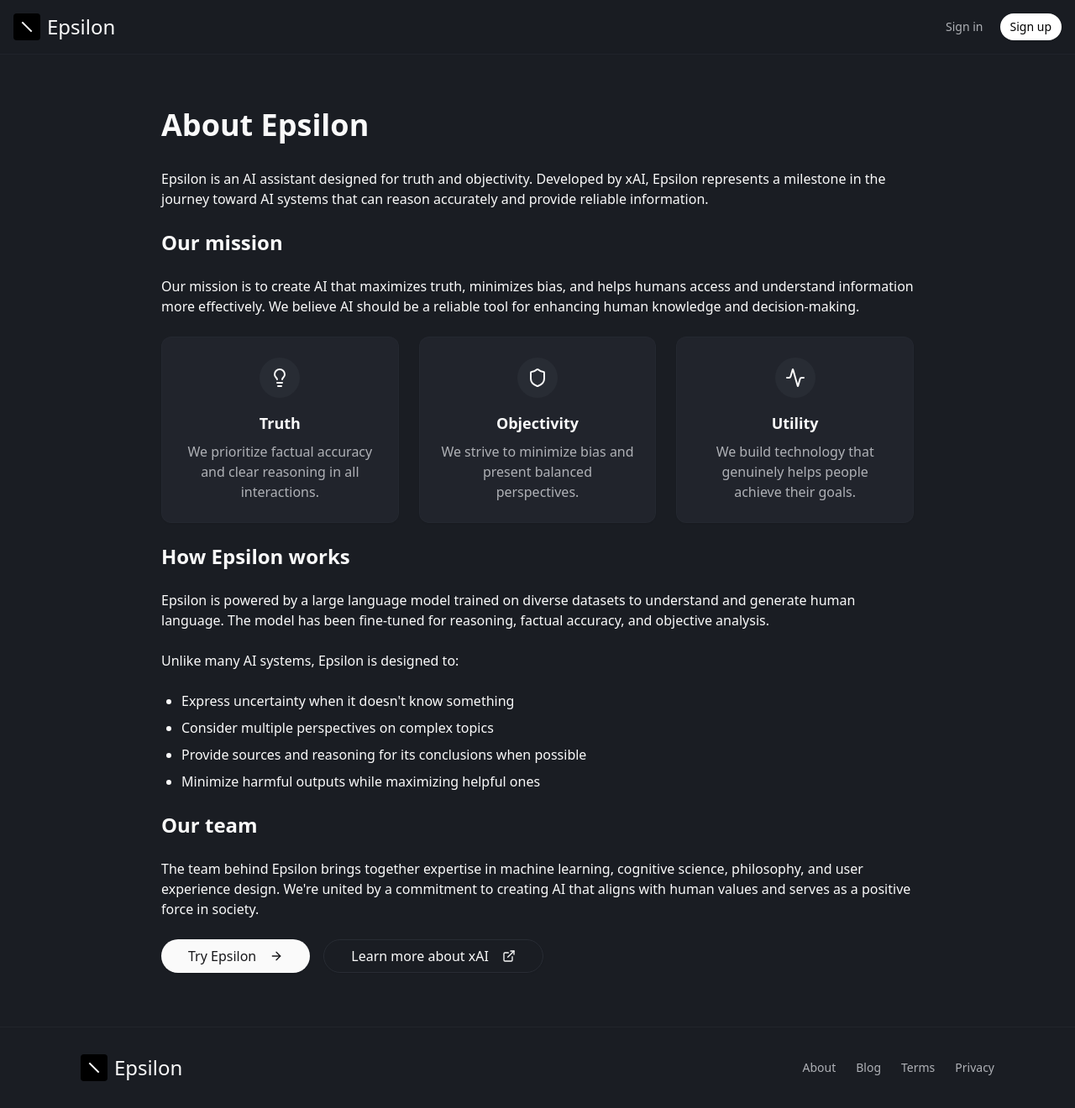
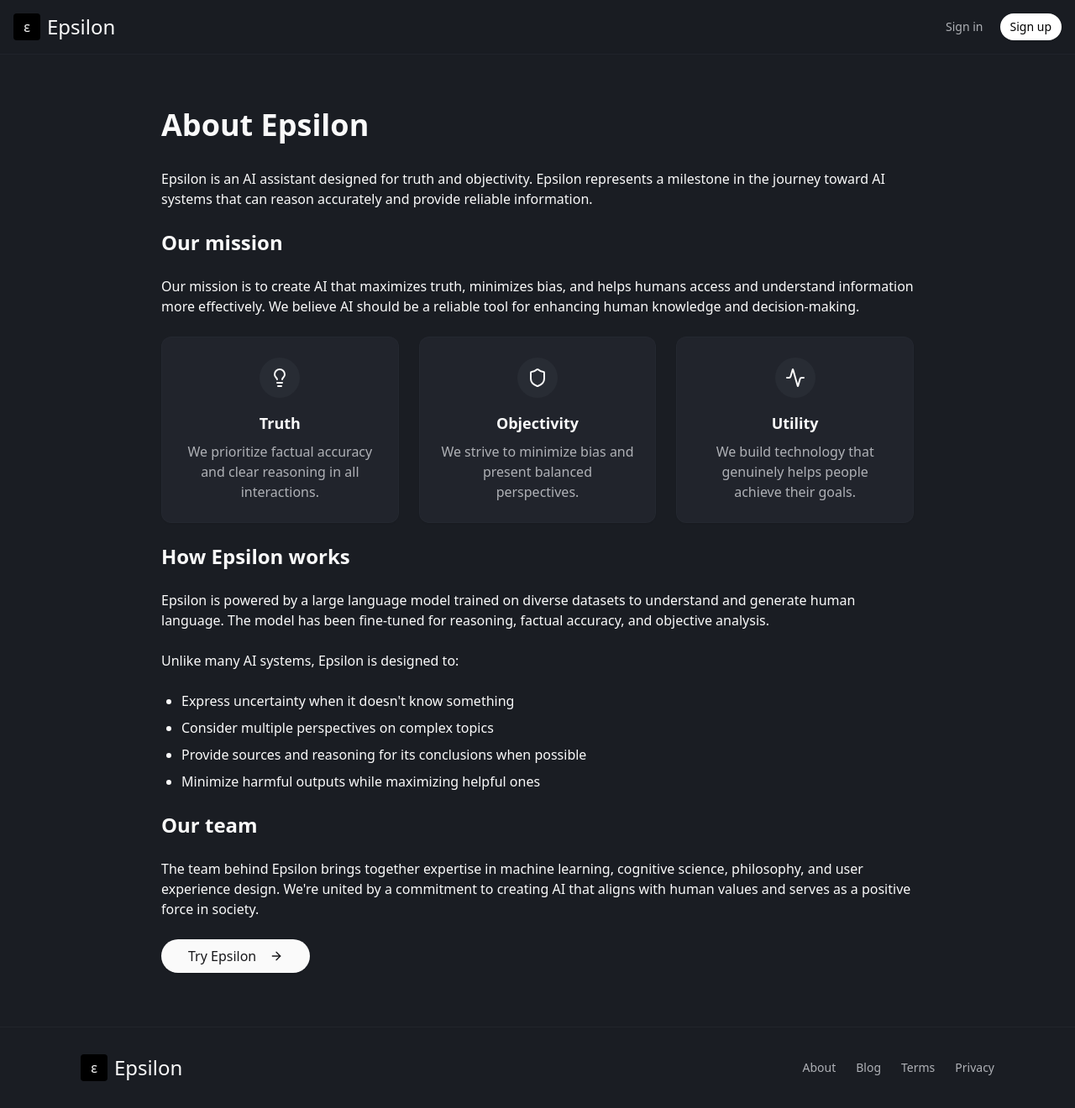
Before and after one commit to an1n-dya/EpsilonAI, a Next.js app: page /about in a window 1280 px wide. Shown: the whole page at 84% size. Built offline with nearby package versions, Linux system fonts and the light colour scheme.

Commit message:
Changed logo + minor fixes

```diff
--- a/src/app/about/page.tsx
+++ b/src/app/about/page.tsx
@@ -15,8 +15,8 @@
           <div className="prose prose-lg dark:prose-invert max-w-none space-y-6">
             <p>
               Epsilon is an AI assistant designed for truth and objectivity.
-              Developed by xAI, Epsilon represents a milestone in the journey toward
-              AI systems that can reason accurately and provide reliable information.
+              Epsilon represents a milestone in the journey toward AI systems
+              that can reason accurately and provide reliable information.
             </p>
 
             <h2 className="text-2xl font-semibold mt-8">Our mission</h2>
@@ -79,16 +79,6 @@
                   Try Epsilon <ArrowRight className="ml-2 h-4 w-4" />
                 </Link>
               </Button>
-              <Button
-                variant="outline"
-                size="lg"
-                className="rounded-full text-base font-medium px-8"
-                asChild
-              >
-                <a href="#" target="_blank" rel="noopener noreferrer">
-                  Learn more about xAI <ExternalLink className="ml-2 h-4 w-4" />
-                </a>
-              </Button>
             </div>
           </div>
         </div>
@@ -98,7 +88,7 @@
         <div className="container mx-auto flex flex-col md:flex-row justify-between items-center">
           <div className="flex items-center gap-2 mb-4 md:mb-0">
             <div className="bg-black flex items-center justify-center rounded w-8 h-8">
-              <div className="w-4 h-0.5 bg-white rotate-45" />
+              ε
             </div>
             <span className="logo font-medium">Epsilon</span>
           </div>
--- a/src/app/forgot-password/page.tsx
+++ b/src/app/forgot-password/page.tsx
@@ -60,8 +60,9 @@
         <div className="space-y-4 text-center">
           <div className="flex justify-center">
             <div className="rounded-full bg-secondary p-3">
-              <svg xmlns="http://www.w3.org/2000/svg" width="24" height="24" viewBox="0 0 24 24" fill="none" stroke="currentColor" strokeWidth="2" strokeLinecap="round" strokeLinejoin="round" className="text-foreground">
-                <polyline points="20 6 9 17 4 12"></polyline>
+              <svg xmlns="http://www.w3.org/2000/svg" viewBox="0 0 40 40">
+                <circle cx="20" cy="20" r="20" fill="#000000"/>
+                <path d="M27 12c-1.5 0-3.5 0.2-5.5 0.6-2 0.4-3.7 1-5 1.8-1.2 0.8-1.8 1.6-1.8 2.6 0 0.7 0.3 1.4 1 2 0.7 0.6 1.6 1 2.6 1.2-1.3 0.3-2.3 0.8-3 1.4-0.7 0.6-1 1.4-1 2.4 0 1 0.6 1.9 1.9 2.7 1.3 0.8 2.9 1.4 5 1.8 2 0.4 4 0.6 5.8 0.6 1 0 1.9-0.1 2.7-0.2l0.3-2.4c-0.8 0.1-1.6 0.1-2.5 0.1-1.6 0-3.2-0.2-4.8-0.5-1.6-0.3-2.9-0.8-3.8-1.3-0.9-0.5-1.4-1.1-1.4-1.7 0-0.5 0.3-0.9 1-1.3 0.7-0.4 1.6-0.7 2.7-0.9 1.1-0.2 2.3-0.3 3.5-0.3h3.8v-2h-3.8c-1.4 0-2.8-0.1-4-0.4-1.2-0.3-2.2-0.6-2.9-1.1-0.7-0.4-1-0.9-1-1.4 0-0.6 0.5-1.1 1.4-1.6 0.9-0.5 2.1-0.9 3.6-1.2 1.5-0.3 3-0.4 4.6-0.4 1.1 0 2.1 0.1 3 0.2L29 10c-0.6-0.1-1.3-0.1-2-0.1z" fill="white"/>
               </svg>
             </div>
           </div>
--- a/src/app/layout.tsx
+++ b/src/app/layout.tsx
@@ -10,7 +10,7 @@
 
 export const metadata: Metadata = {
   title: "Epsilon | AI Assistant",
-  description: "Epsilon is a free AI assistant designed by xAI to maximize truth and objectivity",
+  description: "Epsilon is a free AI assistant designed to maximize truth and objectivity",
   icons: {
     icon: "/favicon.svg",
   },
--- a/src/app/page.tsx
+++ b/src/app/page.tsx
@@ -103,7 +103,7 @@
         <div className="container mx-auto flex flex-col md:flex-row justify-between items-center">
           <div className="flex items-center gap-2 mb-4 md:mb-0">
             <div className="bg-black flex items-center justify-center rounded w-8 h-8">
-              <div className="w-4 h-0.5 bg-white rotate-45" />
+              ε
             </div>
             <span className="logo font-medium">Epsilon</span>
           </div>
--- a/src/components/auth/auth-layout.tsx
+++ b/src/components/auth/auth-layout.tsx
@@ -22,7 +22,7 @@
     <div className="flex min-h-screen flex-col items-center justify-center p-4">
       <Link href="/" className="flex items-center gap-2 mb-8">
         <div className="bg-black flex items-center justify-center rounded w-8 h-8">
-          <div className="w-4 h-0.5 bg-white rotate-45" />
+          ε
         </div>
         <span className="logo font-medium">Epsilon</span>
       </Link>
--- a/src/components/chat/chat-input.tsx
+++ b/src/components/chat/chat-input.tsx
@@ -13,7 +13,7 @@
 
 export function ChatInput({ onSendMessage, isLoading }: ChatInputProps) {
   const [input, setInput] = useState("");
-  const [model, setModel] = useState("Epsilon 3");
+  const [model, setModel] = useState("Epsilon E3");
 
   const handleSubmit = (e: FormEvent) => {
     e.preventDefault();
--- a/src/components/chat/chat-interface.tsx
+++ b/src/components/chat/chat-interface.tsx
@@ -34,7 +34,7 @@
       const aiMessage: Message = {
         id: `assistant-${Date.now()}`,
         role: "assistant",
-        content: "I'm a simulated Epsilon AI response. In a real implementation, I would be powered by xAI's Epsilon model."
+        content: "I'm a simulated Epsilon AI response. In a real implementation, I would be powered by an Epsilon model."
       };
 
       setMessages((prev) => [...prev, aiMessage]);
--- a/src/components/header.tsx
+++ b/src/components/header.tsx
@@ -11,7 +11,7 @@
         <div className="flex items-center gap-2">
           <Link href="/" className="flex items-center gap-2">
             <div className="bg-black flex items-center justify-center rounded w-8 h-8">
-              <div className="w-4 h-0.5 bg-white rotate-45" />
+              ε
             </div>
             <span className="logo font-medium">Epsilon</span>
           </Link>
--- a/src/components/model-selector.tsx
+++ b/src/components/model-selector.tsx
@@ -10,9 +10,9 @@
 
 export function ModelSelector({ onModelChange }: ModelSelectorProps) {
   const [isOpen, setIsOpen] = useState(false);
-  const [selectedModel, setSelectedModel] = useState("Epsilon 3");
+  const [selectedModel, setSelectedModel] = useState("Epsilon E3");
 
-  const models = ["Epsilon 1", "Epsilon 2", "Epsilon 3"];
+  const models = ["Epsilon E1", "Epsilon E2", "Epsilon E3"];
 
   const handleSelect = (model: string) => {
     setSelectedModel(model);
```
Also changed, not shown: public/favicon.svg.
